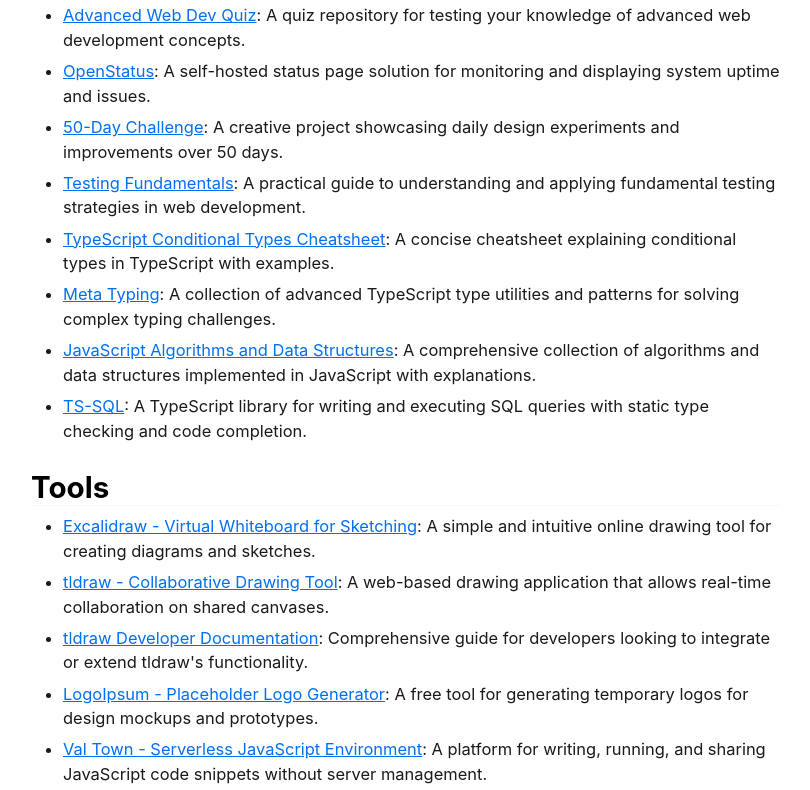
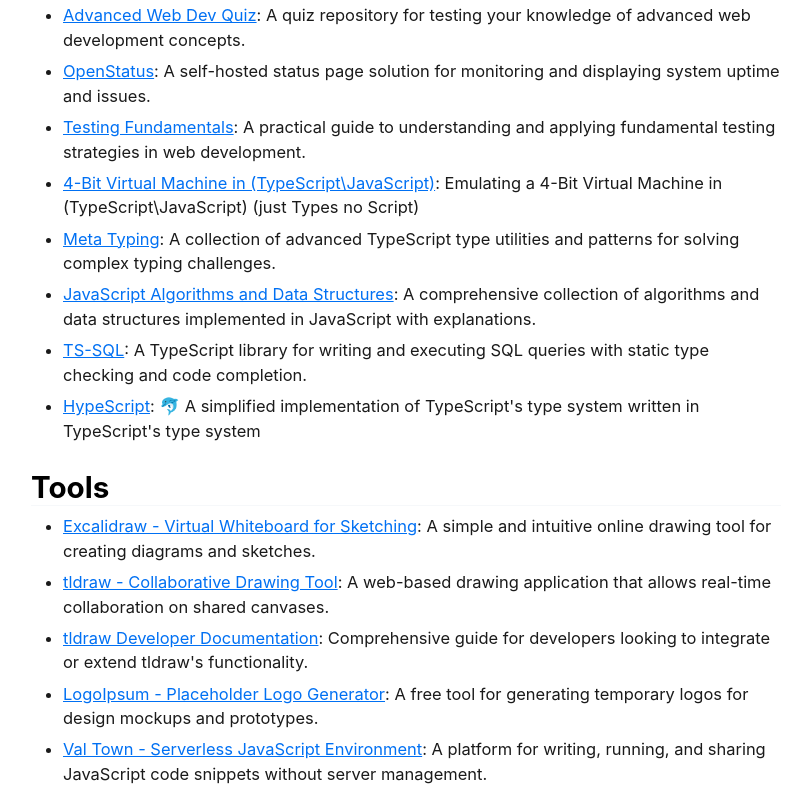
Before and after one commit to VladSez/vlad-personal-website-html, a website: page www/links.html in a window 1280 px wide. Shown: the part 8091-8881 px from the top of the page, without its empty margins (234-1044 px from the left). Drawn offline with Linux system fonts and the light colour scheme.

Commit message:
more stuff

```diff
--- a/www/links.html
+++ b/www/links.html
@@ -647,143 +647,7 @@
         in-depth articles on CSS, HTML, web design, and front-end development
         best practices.
       </li>
-      <!--
-      <li>
-        <a href="https://cra.mr/" target="_blank">Cramer's Blog</a>: Technical
-        writing on web development and software architecture patterns.
-      </li>
-
-      <li>
-        <a href="https://chrisnicholas.dev/blog" target="_blank"
-          >Chris Nicholas Blog</a
-        >: Insights into modern web development practices and React patterns.
-      </li>
-
-      <li>
-        <a href="https://blog.axlight.com/" target="_blank">Axlight Blog</a>:
-        Articles focused on React optimization and state management techniques.
-      </li>
-
-      <li>
-        <a href="https://deno.com/blog" target="_blank">Deno Blog</a>: Official
-        blog covering Deno runtime updates, features, and best practices.
-      </li>
-
-      <li>
-        <a href="https://blog.doyensec.com" target="_blank">Doyensec Blog</a>:
-        Security research and web application security best practices.
-      </li>
-
-      <li>
-        <a href="https://effectivetypescript.com" target="_blank"
-          >Effective TypeScript</a
-        >: Advanced TypeScript patterns and practical tips for large-scale
-        applications.
-      </li>
-
-      <li>
-        <a href="https://blog.excalidraw.com" target="_blank">Excalidraw Blog</a
-        >: Updates and insights about the Excalidraw drawing tool and its
-        development.
-      </li>
-
-      <li>
-        <a href="https://samcurry.net" target="_blank">Sam Curry's Blog</a>:
-        Security research and vulnerability analysis in web applications.
-      </li>
-
-      <li>
-        <a href="https://www.industrialempathy.com" target="_blank"
-          >Industrial Empathy</a
-        >: Web performance optimization and modern development practices.
-      </li>
-
-      <li>
-        <a href="https://jakearchibald.com" target="_blank"
-          >Jake Archibald's Blog</a
-        >: Deep dives into web platform features and browser internals.
-      </li>
-
-      <li>
-        <a href="https://jakebailey.dev" target="_blank">Jake Bailey's Blog</a>:
-        TypeScript insights and tooling development experiences.
-      </li>
-
-      <li>
-        <a href="https://javascriptweekly.com/latest" target="_blank"
-          >JavaScript Weekly</a
-        >: Curated newsletter covering the latest in JavaScript development.
-      </li>
-
-      <li>
-        <a href="https://www.joshwcomeau.com" target="_blank"
-          >Josh W Comeau's Blog</a
-        >: Interactive tutorials and articles about React, CSS, and web
-        animation.
-      </li>
-
-      <li>
-        <a href="https://hire.jonasgalvez.com.br" target="_blank"
-          >Jonas Galvez's Blog</a
-        >: Full-stack development insights and architectural patterns.
-      </li>
-
-      <li>
-        <a href="https://www.joshuawootonn.com/blog" target="_blank"
-          >Joshua Wootonn's Blog</a
-        >: React patterns and front-end development best practices.
-      </li>
-
-      <li>
-        <a href="https://kettanaito.com/blog" target="_blank"
-          >Artem Zakharchenko's Blog</a
-        >: Advanced front-end development techniques and testing strategies.
-      </li>
-
-      <li>
-        <a href="https://maggieappleton.com/" target="_blank"
-          >Maggie Appleton's Blog</a
-        >: Visual essays on programming concepts and digital anthropology.
-      </li>
-
-      <li>
-        <a href="https://marvinh.dev/" target="_blank"
-          >Marvin Hagemeister's Blog</a
-        >: Performance optimization and JavaScript tooling insights.
-      </li>
-
-      <li>
-        <a href="https://blog.maximeheckel.com/" target="_blank"
-          >Maxime Heckel's Blog</a
-        >: React patterns, animation, and UI development techniques.
-      </li>
-
-      <li>
-        <a href="https://sinja.io/blog" target="_blank">Sinja's Blog</a>: Modern
-        web development practices and architectural patterns.
-      </li>
-
-      <li>
-        <a href="https://nextjs.org/blog" target="_blank">Next.js Blog</a>:
-        Official updates and best practices for Next.js development.
-      </li>
-
-      <li>
-        <a href="https://overreacted.io/" target="_blank">Overreacted</a>: Dan
-        Abramov's blog about React and JavaScript development.
-      </li>
-
-      <li>
-        <a href="https://paularmstrong.dev/blog/" target="_blank"
-          >Paul Armstrong's Blog</a
-        >: JavaScript tooling and build optimization techniques.
-      </li>
-
-      <li>
-        <a href="https://www.paulgraham.com/articles.html" target="_blank"
-          >Paul Graham's Essays</a
-        >: Thought-provoking essays on startups and programming.
-      </li> -->
+
       <li>
         <a href="https://2ality.com/" target="_blank">2ality</a>: A blog focused
         on JavaScript, TypeScript, and web development trends.
@@ -1373,14 +1237,6 @@
       </li>
       <li>
         <a
-          href="https://github.com/AliReza1083/Portfolio/tree/main/app/talent/designs/50-day-challenge"
-          target="_blank"
-          >50-Day Challenge</a
-        >: A creative project showcasing daily design experiments and
-        improvements over 50 days.
-      </li>
-      <li>
-        <a
           href="https://github.com/epicweb-dev/testing-fundamentals"
           target="_blank"
           >Testing Fundamentals</a
@@ -1392,9 +1248,9 @@
         <a
           href="https://gist.github.com/acutmore/9d2ce837f019608f26ff54e0b1c23d6e"
           target="_blank"
-          >TypeScript Conditional Types Cheatsheet</a
-        >: A concise cheatsheet explaining conditional types in TypeScript with
-        examples.
+          >4-Bit Virtual Machine in (TypeScript\JavaScript)</a
+        >: Emulating a 4-Bit Virtual Machine in (TypeScript\JavaScript) (just
+        Types no Script)
       </li>
 
       <li>
@@ -1419,6 +1275,13 @@
           >TS-SQL</a
         >: A TypeScript library for writing and executing SQL queries with
         static type checking and code completion.
+      </li>
+
+      <li>
+        <a href="https://github.com/ronami/HypeScript" target="_blank"
+          >HypeScript</a
+        >: 🐬 A simplified implementation of TypeScript's type system written in
+        TypeScript's type system
       </li>
     </ul>
     <!-- ********** github section end ********** -->
@@ -1876,6 +1739,13 @@
           >Typing the Technical Interview in TypeScript</a
         >: A blog post on solving common technical interview problems using
         TypeScript and its type system.
+      </li>
+
+      <li>
+        <a href="https://www.alisamadii.com/work/1" target="_blank"
+          >50-Day Challenge</a
+        >: A creative project showcasing daily design experiments and
+        improvements over 50 days.
       </li>
     </ul>
     <!-- ********** etc section end ********** -->
```
